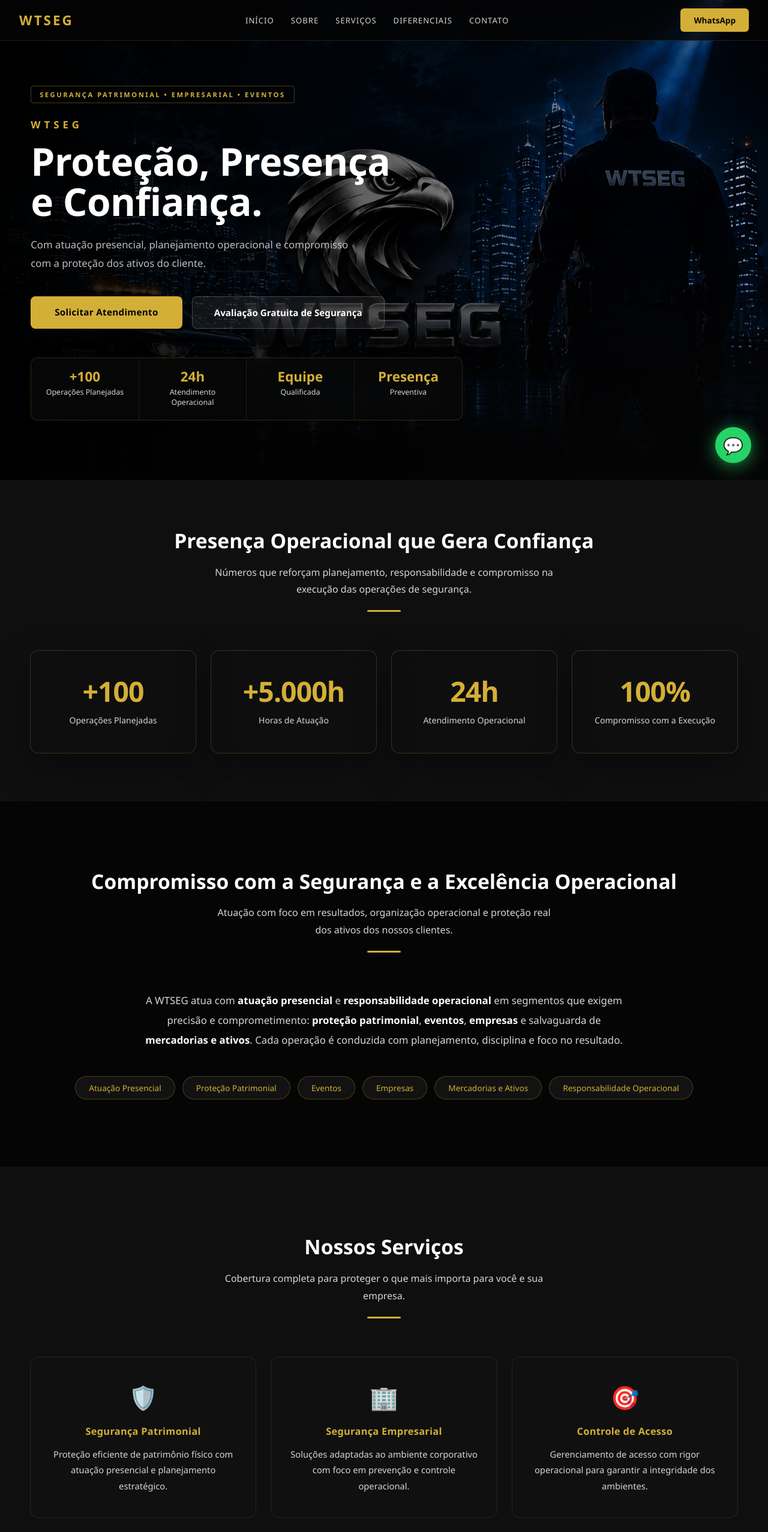
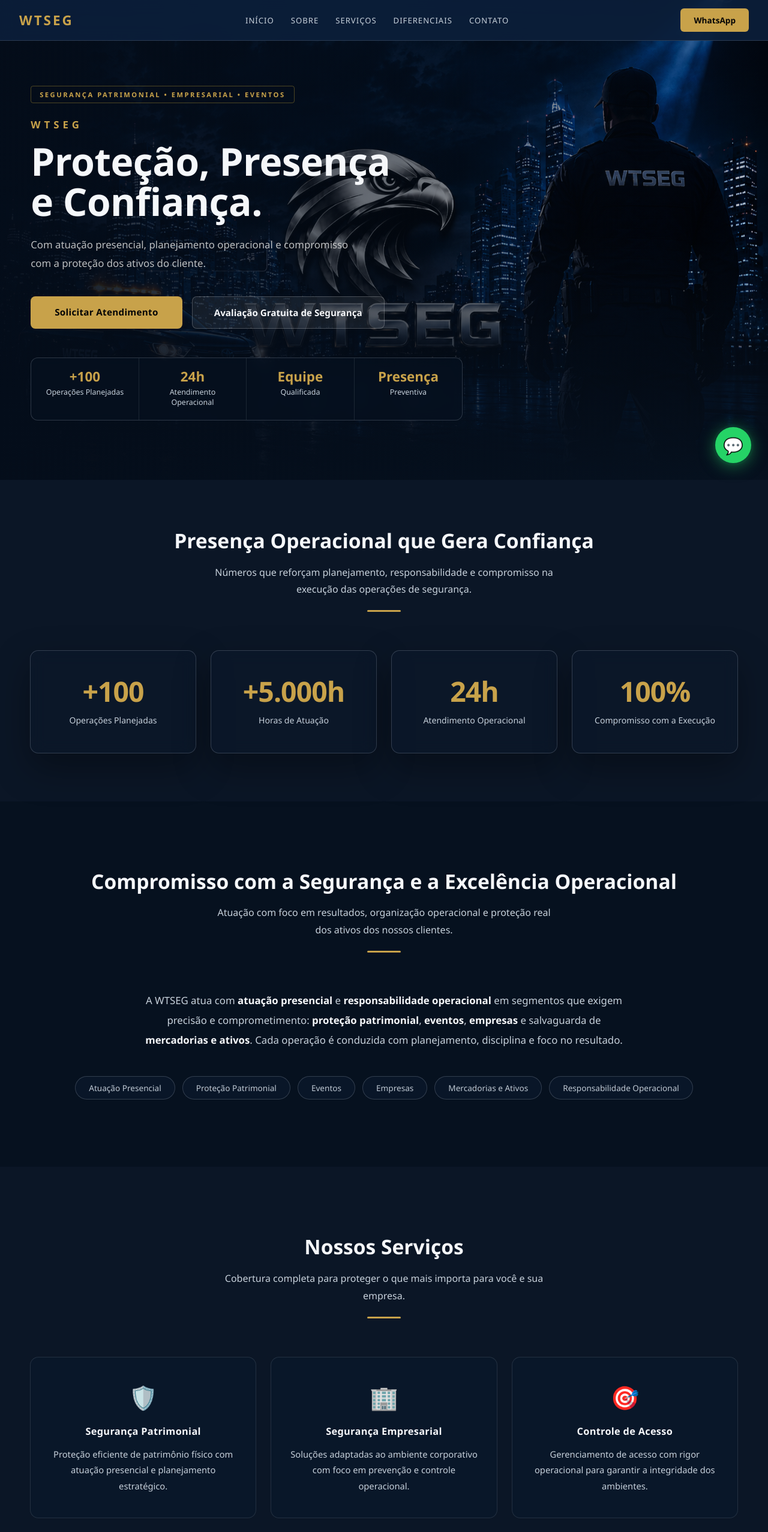
Before and after one commit to brilhonotavel777-byte/wtseg-oficial, a React (Vite) app: page / in a window 1280 px wide. Shown: the top 2554 px of the page at 60% size. Built offline with nearby package versions, Linux system fonts and the light colour scheme.

Commit message:
UI: align site palette with premium navy security branding

```diff
--- a/src/App.jsx
+++ b/src/App.jsx
@@ -4,17 +4,20 @@ const WA =
   "https://wa.me/5511990005445?text=Ol%C3%A1%2C%20visitei%20o%20site%20da%20WTSEG%20e%20gostaria%20de%20receber%20mais%20informa%C3%A7%C3%B5es%20sobre%20os%20servi%C3%A7os%20de%20seguran%C3%A7a.";
 
 const C = {
-  gold:     "#d4af37",
-  white:    "#ffffff",
-  gray:     "#d6d6d6",
-  bg:       "#050505",
-  graphite: "#0f0f0f",
-  card:     "rgba(17,17,17,0.85)",
+  gold:     "#C8A24A",
+  white:    "#F5F7FA",
+  gray:     "#C7D1DB",
+  bg:       "#06111F",
+  graphite: "#0B1626",
+  card:     "rgba(10,24,42,0.86)",
+  navy:     "#0B1F3A",
+  blue:     "#1E4E8C",
+  silver:   "#BFC9D4",
 };
 
 const HERO_OVERLAY = [
-  "linear-gradient(90deg, rgba(0,0,0,0.94) 0%, rgba(0,0,0,0.86) 10%, rgba(0,0,0,0.50) 55%, rgba(0,0,0,0.04) 100%)",
-  "linear-gradient(180deg, rgba(0,0,0,0.36) 0%, rgba(0,0,0,0.08) 48%, rgba(5,5,5,1) 100%)",
+  "linear-gradient(90deg, rgba(4,13,26,0.95) 0%, rgba(4,13,26,0.87) 10%, rgba(4,13,26,0.50) 55%, rgba(4,13,26,0.04) 100%)",
+  "linear-gradient(180deg, rgba(4,13,26,0.36) 0%, rgba(4,13,26,0.08) 48%, rgba(6,17,31,1) 100%)",
 ].join(", ");
 
 const NAV = [
@@ -132,7 +135,7 @@ function Card({ icon, title, desc }) {
       background: C.card,
       backdropFilter: "blur(8px)",
       WebkitBackdropFilter: "blur(8px)",
-      border: "1px solid rgba(212,175,55,0.12)",
+      border: "1px solid rgba(191,201,212,0.14)",
       borderRadius: "14px",
       padding: "40px 28px",
       textAlign: "center",
@@ -140,7 +143,7 @@ function Card({ icon, title, desc }) {
       overflow: "hidden",
     }}>
       <div style={{ fontSize: "2.4rem", marginBottom: "20px" }}>{icon}</div>
-      <h3 style={{ color: C.gold, fontWeight: 600, marginBottom: "14px", fontSize: "1.02rem", letterSpacing: "0.3px" }}>
+      <h3 style={{ color: C.white, fontWeight: 600, marginBottom: "14px", fontSize: "1.02rem", letterSpacing: "0.3px" }}>
         {title}
       </h3>
       <p style={{ color: C.gray, fontSize: "0.92rem", lineHeight: 1.8 }}>{desc}</p>
@@ -155,10 +158,10 @@ function StatCard({ prefix, target, suffix, label, active, nth }) {
     <div
       className={`stat-card stat-card-${nth}${active ? " stat-active" : ""}`}
       style={{
-        background: "rgba(15,15,15,0.72)",
+        background: "rgba(11,24,42,0.82)",
         backdropFilter: "blur(12px)",
         WebkitBackdropFilter: "blur(12px)",
-        border: "1px solid rgba(212,175,55,0.22)",
+        border: "1px solid rgba(191,201,212,0.22)",
         borderRadius: "14px",
         padding: "44px 28px",
         textAlign: "center",
@@ -231,12 +234,12 @@ export default function App() {
         .hero-ctas    { display: flex; gap: 16px; flex-wrap: wrap; margin-bottom: 48px; }
         .hero-strip   {
           display: grid; grid-template-columns: repeat(4, 1fr);
-          background: rgba(10,10,10,0.65);
+          background: rgba(6,17,31,0.75);
           backdrop-filter: blur(10px); -webkit-backdrop-filter: blur(10px);
-          border: 1px solid rgba(212,175,55,0.2); border-radius: 12px; overflow: hidden;
+          border: 1px solid rgba(191,201,212,0.22); border-radius: 12px; overflow: hidden;
         }
         .strip-item { padding: 20px 16px; text-align: center;
-                      border-right: 1px solid rgba(212,175,55,0.12); }
+                      border-right: 1px solid rgba(191,201,212,0.12); }
         .strip-item:last-child { border-right: none; }
 
         /* ── STAT CARDS */
@@ -250,10 +253,10 @@ export default function App() {
         }
         .stat-card::before {
           content: ''; position: absolute; inset: 0;
-          background: radial-gradient(circle at 50% 0%, rgba(212,175,55,0.07) 0%, transparent 65%);
+          background: radial-gradient(circle at 50% 0%, rgba(30,78,140,0.12) 0%, transparent 65%);
           opacity: 0; transition: opacity 0.4s ease;
         }
-        .stat-card:hover { border-color: rgba(212,175,55,0.52) !important;
+        .stat-card:hover { border-color: rgba(30,78,140,0.65) !important;
                            box-shadow: 0 32px 72px rgba(0,0,0,0.55) !important; }
         .stat-card:hover::before { opacity: 1; }
         .stat-active { animation: statEntry 0.7s cubic-bezier(0.22,1,0.36,1) both; }
@@ -266,10 +269,10 @@ export default function App() {
         .card { transition: border-color 0.3s ease, transform 0.3s ease, box-shadow 0.3s ease; }
         .card::before {
           content: ''; position: absolute; inset: 0; border-radius: 14px;
-          background: radial-gradient(circle at 50% 0%, rgba(212,175,55,0.06) 0%, transparent 70%);
+          background: radial-gradient(circle at 50% 0%, rgba(30,78,140,0.08) 0%, transparent 70%);
           opacity: 0; transition: opacity 0.4s ease; pointer-events: none;
         }
-        .card:hover { border-color: rgba(212,175,55,0.40) !important;
+        .card:hover { border-color: rgba(30,78,140,0.55) !important;
                       transform: translateY(-5px);
                       box-shadow: 0 16px 48px rgba(0,0,0,0.55); }
         .card:hover::before { opacity: 1; }
@@ -288,7 +291,7 @@ export default function App() {
         .step-item { text-align: center; padding: 0 20px; }
         .step-num  {
           width: 64px; height: 64px; border-radius: 50%;
-          background: rgba(212,175,55,0.08); border: 2px solid rgba(212,175,55,0.4);
+          background: rgba(30,78,140,0.15); border: 2px solid rgba(200,162,74,0.45);
           display: flex; align-items: center; justify-content: center;
           margin: 0 auto 24px;
           color: ${C.gold}; font-weight: 700; font-size: 1.2rem;
@@ -315,7 +318,7 @@ export default function App() {
           .hero-ctas    { justify-content: center; }
           .hero-strip   { grid-template-columns: repeat(2, 1fr); }
           .strip-item:nth-child(2) { border-right: none; }
-          .strip-item:nth-child(3) { border-right: 1px solid rgba(212,175,55,0.12); }
+          .strip-item:nth-child(3) { border-right: 1px solid rgba(191,201,212,0.12); }
           .hero-h1      { font-size: clamp(1.9rem, 6.5vw, 2.4rem) !important; line-height: 1.15 !important; }
           .stats-grid   { grid-template-columns: repeat(2, 1fr); }
           .timeline     { grid-template-columns: 1fr; gap: 0; }
@@ -343,7 +346,7 @@ export default function App() {
           transition: color 0.25s ease, transform 0.25s ease;
         }
         .dev-link:hover {
-          color: #d4af37;
+          color: #C8A24A;
           text-decoration: underline;
           text-underline-offset: 3px;
           transform: translateY(-2px);
@@ -401,9 +404,9 @@ export default function App() {
 
         /* ── FLOATING WA PULSE */
         @keyframes waPulse {
-          0%, 100% { box-shadow: 0 4px 24px rgba(37,211,102,0.45); }
-          50%       { box-shadow: 0 4px 32px rgba(37,211,102,0.72),
-                                  0 0 0 7px rgba(37,211,102,0.07); }
+          0%, 100% { box-shadow: 0 4px 20px rgba(37,211,102,0.38); }
+          50%       { box-shadow: 0 4px 28px rgba(37,211,102,0.58),
+                                  0 0 0 6px rgba(37,211,102,0.06); }
         }
         .wa-float { animation: waPulse 3s ease-in-out infinite; }
 
@@ -422,9 +425,9 @@ export default function App() {
         {/* ── HEADER ──────────────────────────────────────── */}
         <header style={{
           position: "fixed", top: 0, left: 0, right: 0, zIndex: 1000,
-          background: "rgba(5,5,5,0.78)",
+          background: "rgba(11,31,58,0.92)",
           backdropFilter: "blur(14px)", WebkitBackdropFilter: "blur(14px)",
-          borderBottom: "1px solid rgba(212,175,55,0.15)",
+          borderBottom: "1px solid rgba(191,201,212,0.18)",
           padding: "0 32px", height: "68px",
           display: "flex", alignItems: "center", justifyContent: "space-between",
         }}>
@@ -463,13 +466,13 @@ export default function App() {
         {/* ── MOBILE MENU ─────────────────────────────────── */}
         <div className={`mob-menu${open ? " is-open" : ""}`} style={{
           position: "fixed", top: "68px", left: 0, right: 0, zIndex: 999,
-          background: "rgba(5,5,5,0.97)",
+          background: "rgba(11,31,58,0.98)",
           backdropFilter: "blur(14px)", WebkitBackdropFilter: "blur(14px)",
-          borderBottom: "1px solid rgba(212,175,55,0.12)",
+          borderBottom: "1px solid rgba(191,201,212,0.15)",
         }}>
           {NAV.map(({ label, id }) => (
             <button key={id} onClick={() => go(id)} style={{
-              background: "none", border: "none", borderBottom: "1px solid #1a1a1a",
+              background: "none", border: "none", borderBottom: "1px solid #0e1e32",
               color: C.gray, cursor: "pointer", fontSize: "0.95rem",
               padding: "18px 32px", textAlign: "left", fontFamily: "inherit",
               width: "100%", textTransform: "uppercase", letterSpacing: "1px",
@@ -606,8 +609,8 @@ export default function App() {
               {["Atuação Presencial","Proteção Patrimonial","Eventos","Empresas","Mercadorias e Ativos","Responsabilidade Operacional"]
                 .map((tag) => (
                   <span key={tag} style={{
-                    background: "rgba(20,20,20,0.9)", border: "1px solid rgba(212,175,55,0.28)",
-                    color: C.gold, borderRadius: "20px", padding: "9px 22px", fontSize: "0.85rem", fontWeight: 500,
+                    background: "rgba(11,24,42,0.9)", border: "1px solid rgba(191,201,212,0.22)",
+                    color: C.silver, borderRadius: "20px", padding: "9px 22px", fontSize: "0.85rem", fontWeight: 500,
                   }}>
                     {tag}
                   </span>
@@ -679,9 +682,9 @@ export default function App() {
           <div className="reveal" style={{ maxWidth: "620px", margin: "0 auto" }}>
             <SectionTitle>Entre em Contato</SectionTitle>
             <div className="contact-box" style={{
-              background: "rgba(12,12,12,0.92)",
+              background: "rgba(10,24,42,0.92)",
               backdropFilter: "blur(12px)", WebkitBackdropFilter: "blur(12px)",
-              border: "1px solid rgba(212,175,55,0.18)", borderRadius: "16px",
+              border: "1px solid rgba(191,201,212,0.18)", borderRadius: "16px",
               padding: "56px 48px", boxShadow: "0 24px 80px rgba(0,0,0,0.6)",
             }}>
               <div style={{ color: C.gold, fontWeight: 700, fontSize: "1.9rem", letterSpacing: "4px", marginBottom: "20px" }}>
@@ -718,8 +721,8 @@ export default function App() {
 
         {/* ── FOOTER ──────────────────────────────────────── */}
         <footer style={{
-          background: "#020202",
-          borderTop: "1px solid rgba(212,175,55,0.12)",
+          background: "#040d1a",
+          borderTop: "1px solid rgba(191,201,212,0.14)",
           padding: "64px 40px 40px",
         }}>
           <div style={{ maxWidth: "1180px", margin: "0 auto" }}>
@@ -770,8 +773,8 @@ export default function App() {
               </div>
             </div>
 
-            <div style={{ borderTop: "1px solid #1a1a1a", paddingTop: "28px", textAlign: "center" }}>
-              <div style={{ color: "#383838", fontSize: "0.78rem", lineHeight: 2 }}>
+            <div style={{ borderTop: "1px solid #0e1e32", paddingTop: "28px", textAlign: "center" }}>
+              <div style={{ color: "#4a5a6a", fontSize: "0.78rem", lineHeight: 2 }}>
                 © {new Date().getFullYear()} WTSEG. Todos os direitos reservados.
                 <br />
                 Desenvolvido por{" "}
```
